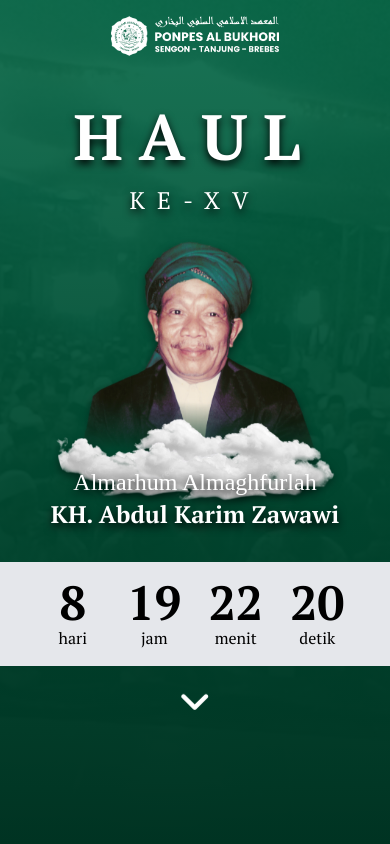
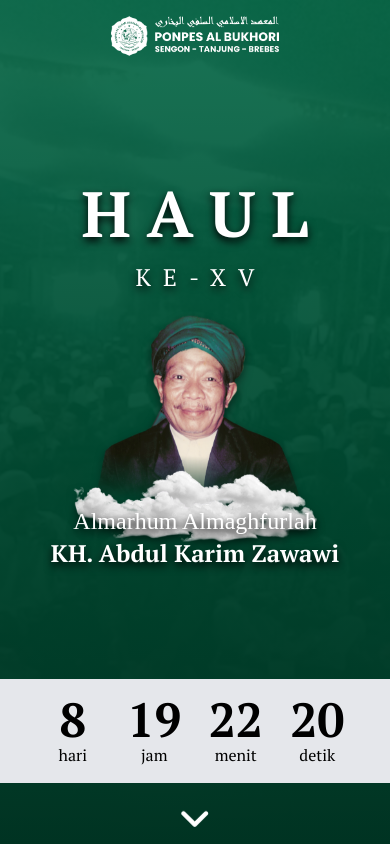
Before and after one commit to ponpes-albukhori/haul-albukhori, a React (Create React App) app: page / in a window 390 px wide. Shown: the top 844 px of the page. Built offline with nearby package versions, Linux system fonts and the light colour scheme; a web font is replaced by a local one.

Commit message:
fix: fix web responsivity

```diff
--- a/src/components/Home.js
+++ b/src/components/Home.js
@@ -5,19 +5,17 @@ import { faAngleDown } from "@fortawesome/free-solid-svg-icons";
 export default function Home() {
   return (
     <div>
-      <img className="absolute z-0 w-screen h-screen object-cover" src="./images/photo.jpg" alt="Foto" />
-      <div className="relative z-10 bg-gradient-to-b from-[rgba(0,102,68,0.90)] to-[#032] h-screen pt-4">
-        <img className="mx-auto mb-8 h-10" src="./images/logo_albukhori.png" alt="haul" />
-        <div className="flex flex-col sm:flex-row sm:items-center sm:container sm:mx-auto md:w-1/2 md:my-12">
-          <div className="text-center">
-            <div className="text-white drop-shadow-[0_4px_4px_rgba(0,0,0,1)]">
-              <h1 className="font-bold text-[4em] tracking-[16px]" >HAUL</h1>
-              <h2 className="text-2xl tracking-[12px]">KE-XV</h2>
-            </div>
+      <img className="absolute z-0 w-screen h-svh object-cover" src="./images/photo.jpg" alt="Foto" />
+      <div className="relative flex flex-col justify-between z-10 bg-gradient-to-b from-[rgba(0,102,68,0.90)] to-[#032] h-svh  pt-4">
+        <img className="mx-auto h-10" src="./images/logo_albukhori.png" alt="haul" />
+        <div className="flex flex-col sm:flex-row sm:items-center sm:justify-center">
+          <div className="text-white text-center drop-shadow-[0_4px_4px_rgba(0,0,0,1)]">
+            <h1 className="font-bold text-[4em] tracking-[16px]" >HAU<span className="tracking-normal">L</span></h1>
+            <h2 className="text-2xl tracking-[12px]">KE-X<span className="tracking-normal">V</span></h2>
           </div>
-          <div className="">
-            <img className="w-3/4 mx-auto -mb-14 drop-shadow-[0_4px_4px_rgba(0,0,0,0.5)]" src="./images/abah_romo.png" alt="Abah Romo" />
-            <div className="text-white text-center drop-shadow-[0_4px_4px_rgba(0,0,0,1)] mb-8">
+          <div>
+            <img className="w-64 mx-auto -mb-14 drop-shadow-[0_4px_4px_rgba(0,0,0,0.5)]" src="./images/abah_romo.png" alt="Abah Romo" />
+            <div className="text-white text-center drop-shadow-[0_4px_4px_rgba(0,0,0,1)]">
               <h2 className="font-['Freehand'] text-2xl">Almarhum Almaghfurlah</h2>
               <h1 className="font-bold text-2xl">KH. Abdul Karim Zawawi</h1>
             </div>
@@ -27,9 +25,11 @@ export default function Home() {
             </div> */}
           </div>
         </div>
-        <CountdownTimer />
-        <div className="text-center mt-6">
-          <FontAwesomeIcon icon={faAngleDown} className="text-white text-4xl animate-bounce" />
+        <div>
+          <CountdownTimer />
+          <div className="text-center mt-6">
+            <FontAwesomeIcon icon={faAngleDown} className="text-white text-4xl animate-bounce" />
+          </div>
         </div>
       </div>
     </div>
```
Also changed, not shown: 11 other files (tests, documents, lock files or other folders).
